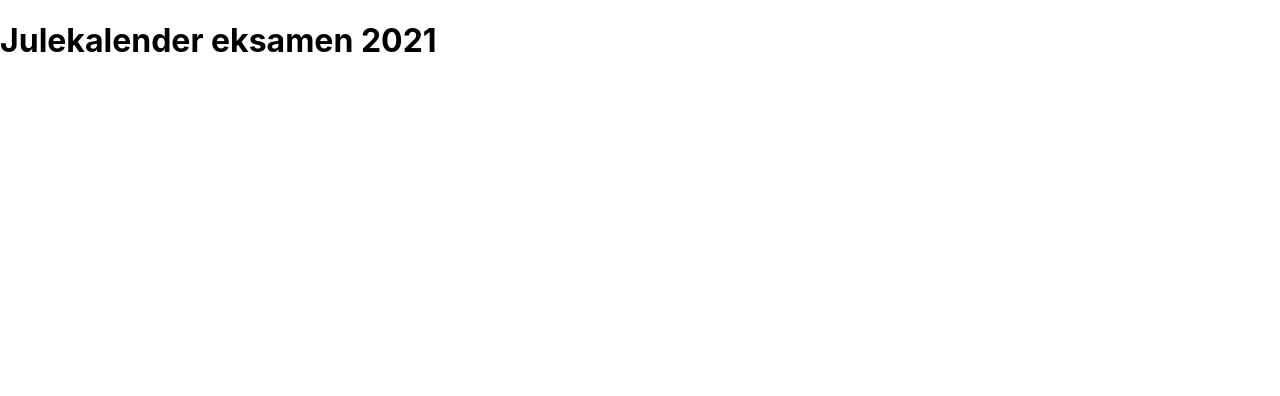
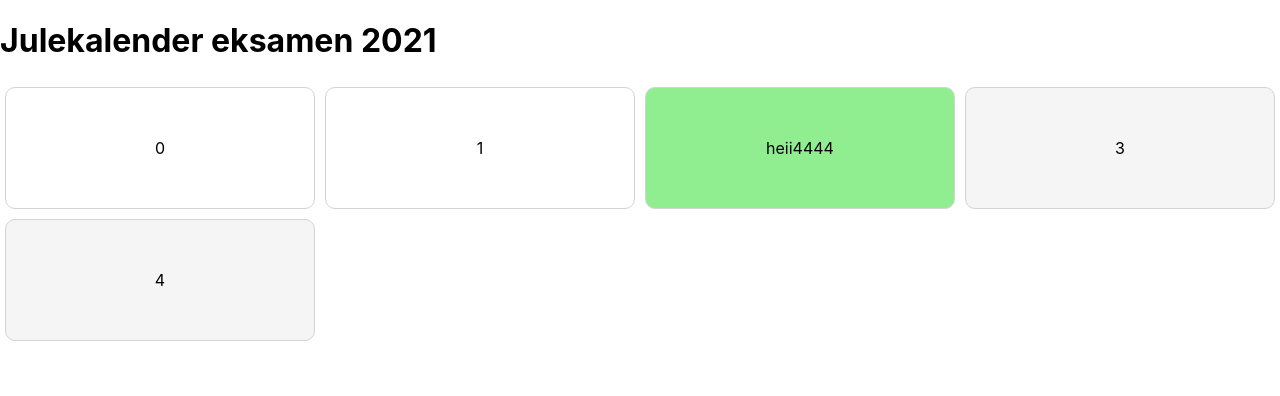
Before and after one commit to Ranum99/G9_Web-app_eksamen, a Next.js app in the folder christmas/: page / in a window 1280 px wide. Shown: the top 396 px of the page. Built offline with nearby package versions, Linux system fonts and the light colour scheme; no server answers; the database is empty.

Commit message:
Ser ca riktig ut, bruker hardkoda verdier

```diff
--- /dev/null
+++ b/christmas/components/CalendarCard.js
@@ -0,0 +1,5 @@
+const CalendarCard = ({ number, type, code }) => {
+  return <article className={type}>{type == 'active' ? code : number}</article>
+}
+
+export default CalendarCard
--- /dev/null
+++ b/christmas/components/CalendarList.js
@@ -0,0 +1,46 @@
+/* eslint-disable-line */
+
+import CalendarCard from './CalendarCard'
+
+const cards = [
+  {
+    number: 0,
+    code: 'luke0001',
+  },
+  {
+    number: 1,
+    code: 'test1234',
+  },
+  {
+    number: 2,
+    code: 'heii4444',
+    type: 'active',
+  },
+  {
+    number: 3,
+    code: 'dust4321',
+    type: 'notAvalibalie',
+  },
+  {
+    number: 4,
+    code: 'hade6666',
+    type: 'notAvalibalie',
+  },
+]
+
+const CalendarList = () => {
+  return (
+    <main>
+      {cards.map((card) => (
+        <CalendarCard
+          key={card.number}
+          number={card.number}
+          type={card.type}
+          code={card.code}
+        />
+      ))}
+    </main>
+  )
+}
+
+export default CalendarList
--- /dev/null
+++ b/christmas/components/Wrapper.js
@@ -0,0 +1,5 @@
+const Wrapper = ({ children }) => {
+  return <main>{children}</main>
+}
+
+export default Wrapper
--- a/christmas/pages/index.js
+++ b/christmas/pages/index.js
@@ -1,7 +1,12 @@
+import CalendarCard from '@/components/CalendarCard'
+import CalendarList from '@/components/CalendarList'
+
 export default function Home() {
   return (
     <div>
       <h1>Julekalender eksamen 2021</h1>
+
+      <CalendarList />
     </div>
   )
 }
--- a/christmas/styles/globals.scss
+++ b/christmas/styles/globals.scss
@@ -28,3 +28,27 @@ body {
   bottom: 0;
   right: 25px;
 }
+
+main {
+	display: grid;
+	grid-template-columns: 1fr 1fr 1fr 1fr;
+}
+
+article {
+	// Lager kanten
+	border: 1px solid lightgray;
+	border-radius: 10px;
+	padding: 50px;
+	margin: 5px;
+
+	// Tekst
+	text-align: center;
+}
+
+.notAvalibalie {
+	background-color: whitesmoke;
+}
+
+.active {
+	background-color: lightgreen;
+}
```
